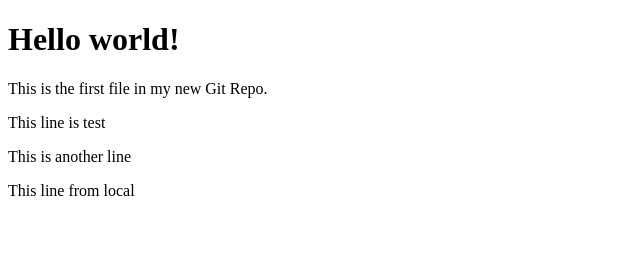
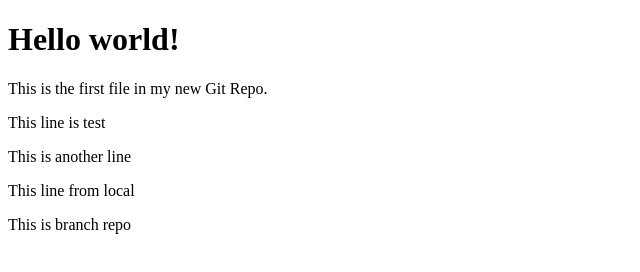
Before and after one commit to papatf/hello-world, a plain HTML site: page index.html in a window 1280 px wide. Shown: the whole page, without its empty margins (0-640 px from the left). Drawn offline with Linux system fonts and the light colour scheme.

Commit message:
Update index.html

```diff
--- a/index.html
+++ b/index.html
@@ -10,6 +10,7 @@
 <p>This line is test</p>
 <p>This is another line</p>
 <p>This line from local</p>
+<p>This is branch repo</p>
 
 </body>
 </html>
```
